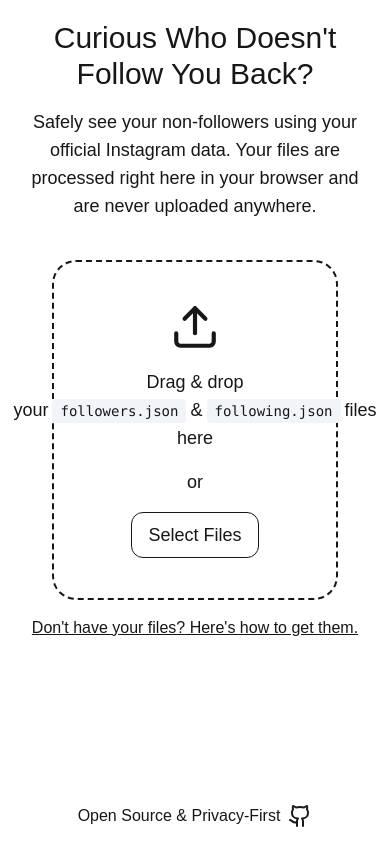
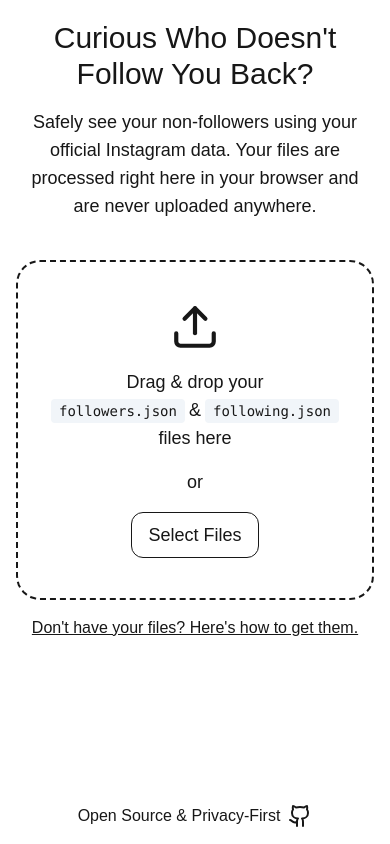
Before and after one commit to Eric-Zhang-Developer/follow-diff, a Next.js app: page / in a window 390 px wide. Built offline with nearby package versions, Linux system fonts and the light colour scheme.

Commit message:
feature: better format for drop zone text on mobile

```diff
--- a/src/app/page.tsx
+++ b/src/app/page.tsx
@@ -83,20 +83,20 @@ export default function Home() {
               {({ getRootProps, getInputProps }) => (
                 <div
                   {...getRootProps()}
-                  className="border-2 px-2 md:px-10 py-10 md:py-30 flex flex-col gap-4 md:gap-8 items-center justify-center w-4/5 md:w-3/5 border-dashed rounded-3xl  mt-6 md:mt-12 text-lg hover:cursor-pointer"
+                  className="border-2 px-2 md:px-10 py-10 md:py-30 flex flex-col gap-4 md:gap-8 items-center justify-center w-full md:w-3/5 border-dashed rounded-3xl  mt-6 md:mt-12 text-lg hover:cursor-pointer"
                 >
                   <input {...getInputProps()} data-testid="file-input"></input>
                   <Upload size={50}></Upload>
-                  <p className="text-center">
-                    Drag & drop your
-                    <span className="bg-slate-100 text-sm font-mono mx-1 px-2 py-1 rounded">
+                  <p className="text-center whitespace-normal break-words">
+                    Drag&nbsp;&amp;&nbsp;drop&nbsp;your<br />
+                    <span className="bg-slate-100 text-sm font-mono mx-1 px-2 py-1 rounded break-all">
                       followers.json
                     </span>
-                    &
-                    <span className="bg-slate-100 text-sm font-mono mx-1 px-2 py-1 rounded">
+                    &amp;
+                    <span className="bg-slate-100 text-sm font-mono mx-1 px-2 py-1 rounded break-all">
                       following.json
-                    </span>
-                    files here
+                    </span><br />
+                    files&nbsp;here
                   </p>
                   <span>or</span>
                   <button className="border-1 px-4 py-2 text-lg rounded-xl hover:cursor-pointer transition hover:scale-105">
```
